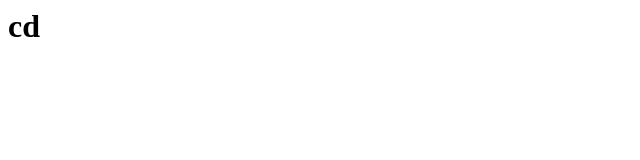
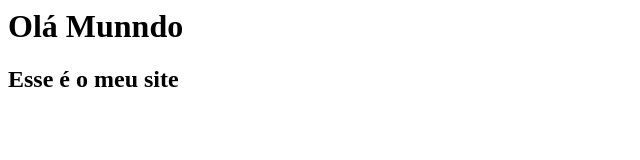
Before and after one commit to Emerson-SouzaDC/Emerson-SouzaDC.github.io, a plain HTML site: page index.html in a window 1280 px wide. Shown: the whole page, without its empty margins (0-640 px from the left). Drawn offline with Linux system fonts and the light colour scheme.

Commit message:
adicionei a linha h2

```diff
--- a/index.html
+++ b/index.html
@@ -1 +1,2 @@
-<h1>cd</h1>
+<h1>Olá Munndo</h1>
+<h2>Esse é o meu site</h2>
```
